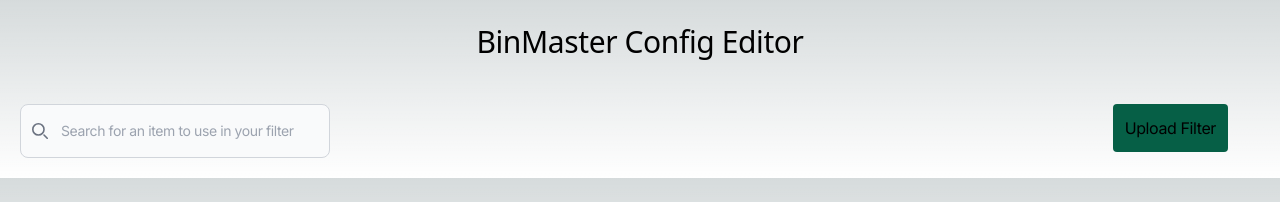
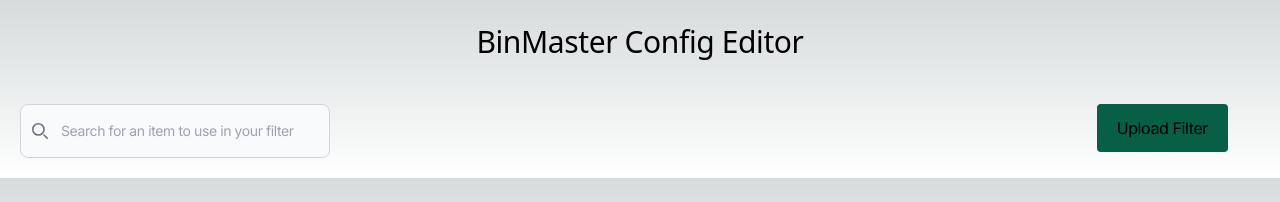
Before and after one commit to amoraschi/FilterEditor, a Next.js app: page / in a window 1280 px wide. Shown: the top 202 px of the page. Built offline with nearby package versions, Linux system fonts and the light colour scheme.

Commit message:
get rid of annoying outline

```diff
--- a/src/app/page.js
+++ b/src/app/page.js
@@ -17,10 +17,10 @@ export default function Home() {
                         </svg>
                     </div>
                     <input type="search" id="default-search"
-                           className="block w-1/4 p-4 pl-10 text-sm text-gray-900 border border-gray-300 rounded-lg bg-gray-50 dark:bg-gray-700 dark:border-gray-600 dark:placeholder-gray-400 dark:text-white focus:outline-none transition-all ease-in-out hover:w-1/2 duration-200"
+                           className="block w-1/4 p-4 pl-10 text-sm text-gray-900 border border-gray-300 rounded-lg bg-gray-50 dark:bg-gray-700 dark:border-gray-600 dark:placeholder-gray-400 dark:text-white outline-none transition-all ease-in-out hover:w-1/2 duration-200"
                            placeholder="Search for an item to use in your filter" required>
                     </input>
-                    <label htmlFor="file-upload" className="absolute top-0 right-8 rounded bg-emerald-800 p-3 transition-colors ease-in hover:bg-emerald-700">
+                    <label htmlFor="file-upload" className="absolute top-0 right-8 rounded bg-emerald-800 py-3 px-5 transition-colors ease-in hover:bg-emerald-700">
                         <h1>Upload Filter</h1>
                         <input type='file' id="file-upload" className="sr-only"/>
                     </label>
```
